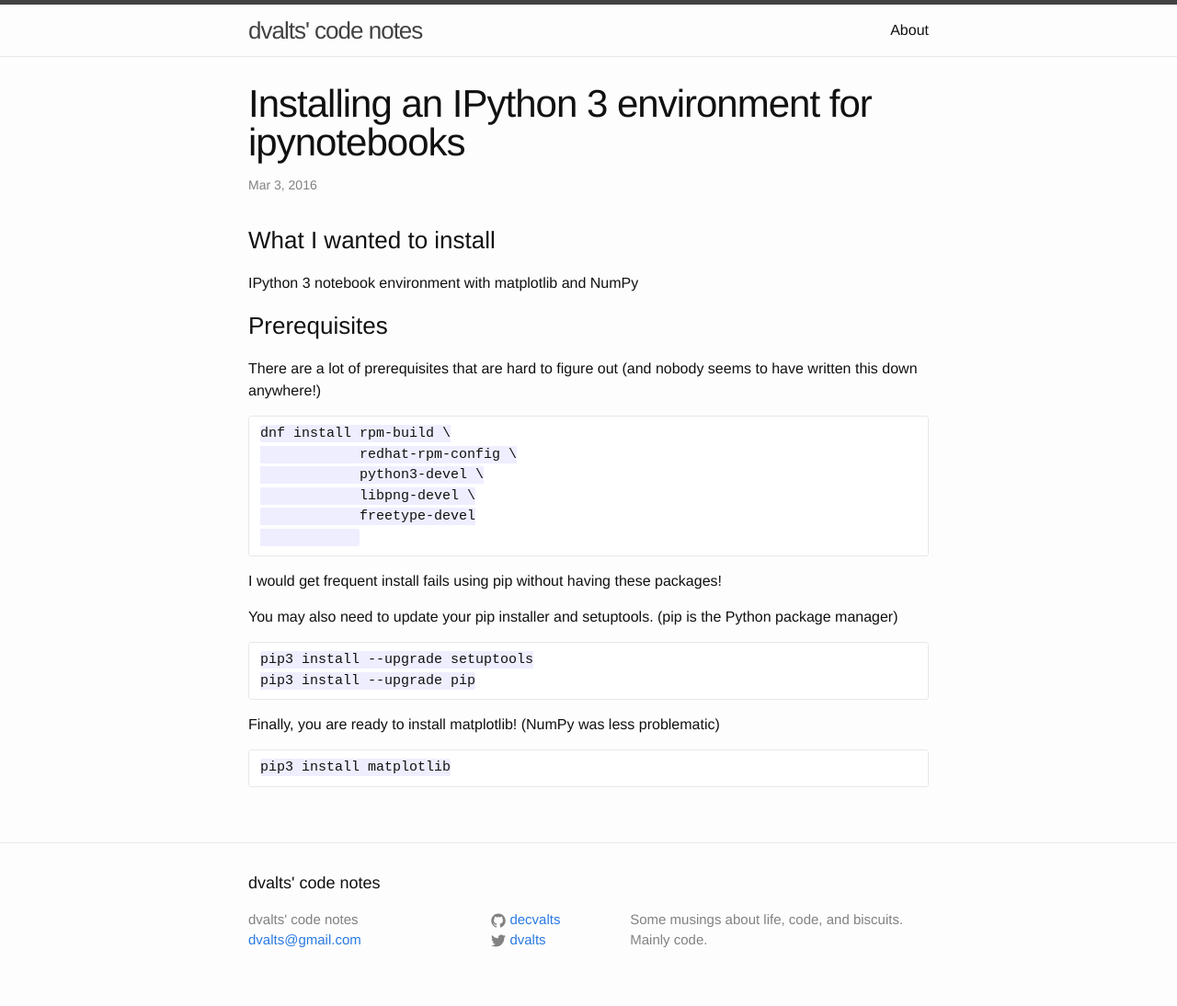
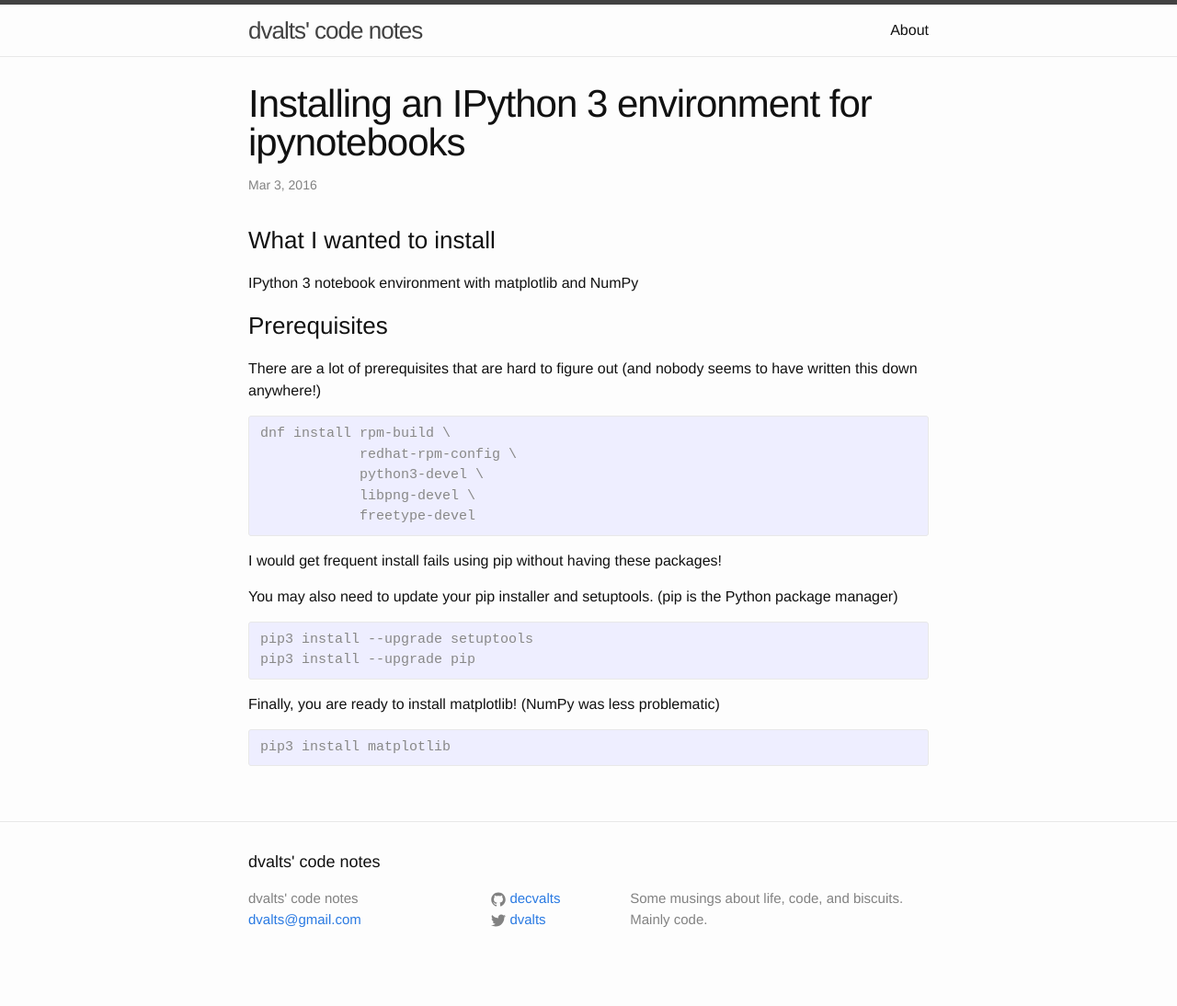
Before and after one commit to dvalters/self, a Jekyll site: the page built from _posts/2016-03-03-installing-ipython3.md, in a window 1280 px wide. Shown: the whole page at 92% size. Built offline with Jekyll 4.4.1, drawn with Linux system fonts in a browser that asks for light colours; after the commit the page ends 1071 px from its top, so only the background shows below that.

Commit message:
Update 2016-03-03-installing-ipython3.md

````diff
--- a/_posts/2016-03-03-installing-ipython3.md
+++ b/_posts/2016-03-03-installing-ipython3.md
@@ -13,26 +13,25 @@ IPython 3 notebook environment with matplotlib and NumPy
 
 There are a lot of prerequisites that are hard to figure out (and nobody seems to have written this down anywhere!)
 
-```
+{% highlight console %}
 dnf install rpm-build \
             redhat-rpm-config \
             python3-devel \
             libpng-devel \
             freetype-devel
-
-```
+{% endhighlight %}
 
 I would get frequent install fails using pip without having these packages!
 
 You may also need to update your pip installer and setuptools. (pip is the Python package manager)
 
-```
+{% highlight console %}
 pip3 install --upgrade setuptools
 pip3 install --upgrade pip
-```
+{% endhighlight %}
 
 Finally, you are ready to install matplotlib! (NumPy was less problematic)
 
-```
+{% highlight console %}
 pip3 install matplotlib
-```
+{% endhighlight %}
````
